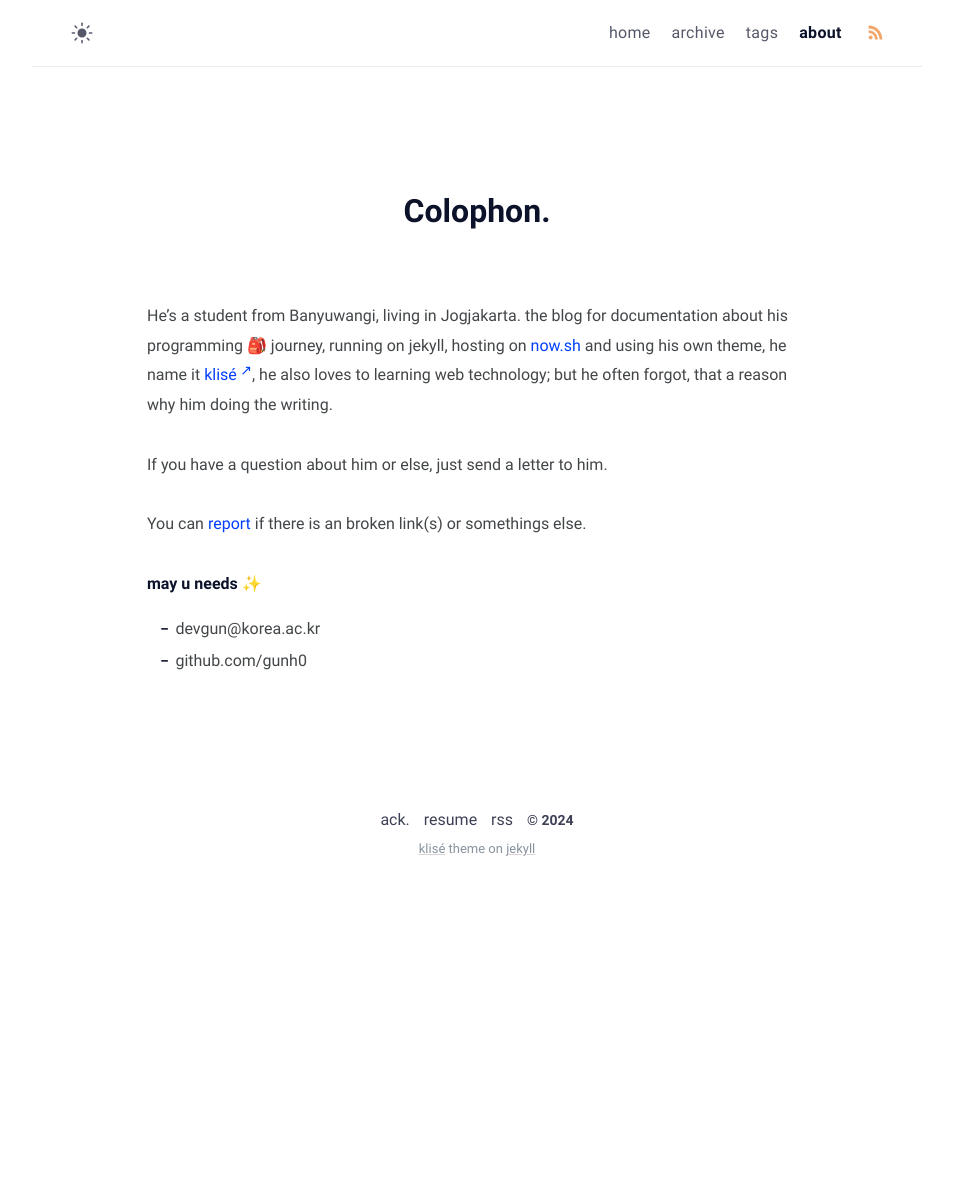
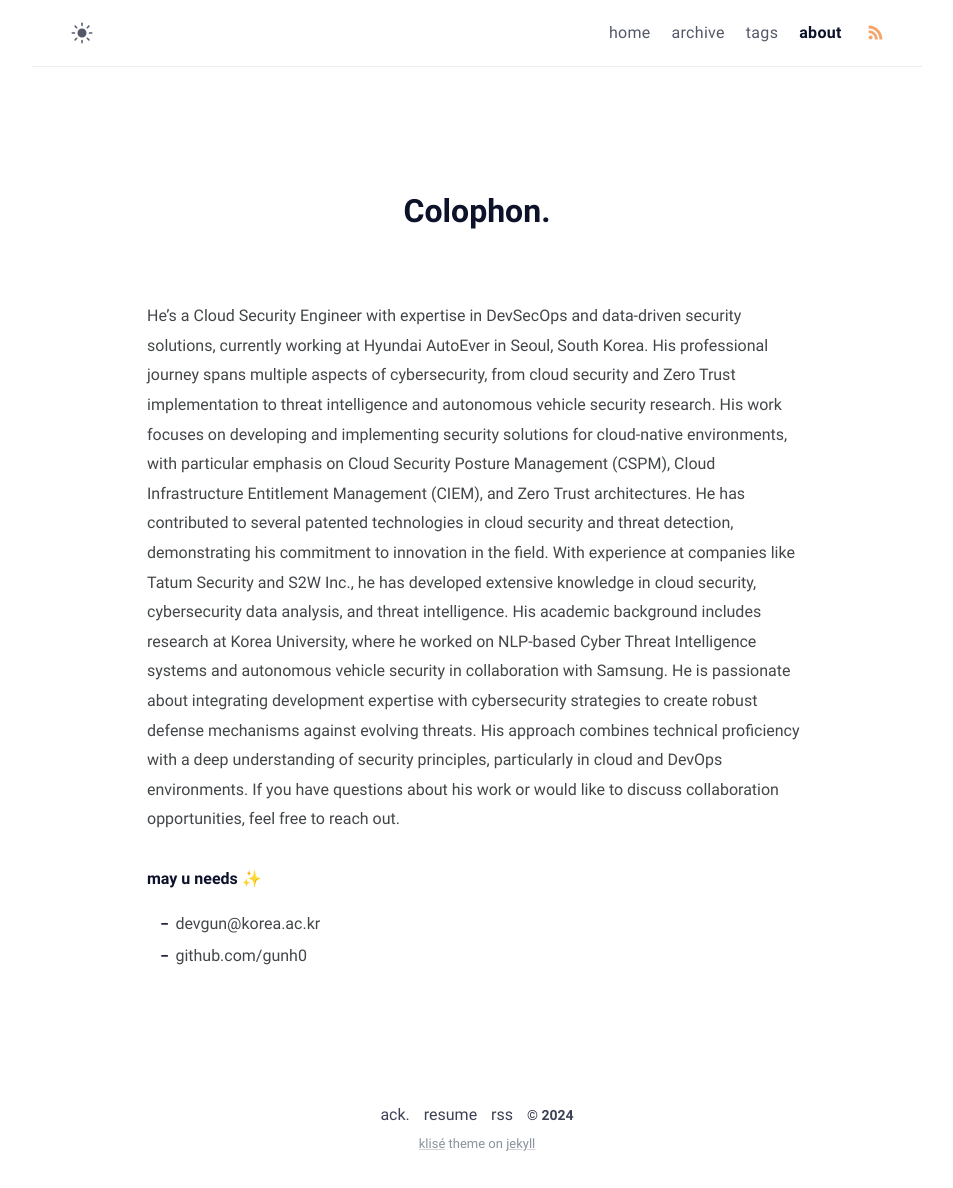
Before and after one commit to gunh0/gunh0.github.io, a Jekyll site: the page built from about.md, in a window 1280 px wide. Shown: the whole page, without its empty margins (163-1116 px from the left). Built offline with Jekyll 4.4.1, drawn with Linux system fonts in a browser that asks for light colours; before the commit the page ends 900 px from its top, so only the background shows below that.

Commit message:
update: about

```diff
--- a/_config.yml
+++ b/_config.yml
@@ -24,7 +24,7 @@ author:
   avatar: /assets/img/avatar.jpg # change with your own avatar
 
 # URL settings
-url: "https://klise.now.sh" #
+url: "https://gunh0.github.io" #
 baseurl:
 permalink: /:title/
 google_analytics: # leave it blank if not wish
--- a/about.md
+++ b/about.md
@@ -2,15 +2,15 @@
 title: Colophon
 permalink: /about/
 layout: page
-excerpt: Hello peeps, I'm student of computer science from Banyuwangi, living in Jogjakarta. This blog for documentation about my programming journey, running on jekyll, hosting on netlify and using my own simple theme.
+excerpt: A Cloud Security Engineer specializing in DevSecOps and data-driven security solutions, with experience in implementing Zero Trust architectures and developing cloud-native security tools.
 comments: false
 ---
 
-He's a student from Banyuwangi, living in Jogjakarta. the blog for documentation about his programming 🎒 journey, running on jekyll, hosting on [now.sh](http://now.sh) and using his own theme, he name it <a href="https://github.com/piharpi/jekyll-klise" target="_blank" rel="noopener">klisé</a>, he also loves to learning web technology; but he often forgot, that a reason why him doing the writing.
-
-If you have a question about him or else, just send a letter to him.
-
-You can [report](http://github.com/piharpi/jekyll-klise/issues/new) if there is an broken link(s) or somethings else.
+He's a Cloud Security Engineer with expertise in DevSecOps and data-driven security solutions, currently working at Hyundai AutoEver in Seoul, South Korea. His professional journey spans multiple aspects of cybersecurity, from cloud security and Zero Trust implementation to threat intelligence and autonomous vehicle security research.
+His work focuses on developing and implementing security solutions for cloud-native environments, with particular emphasis on Cloud Security Posture Management (CSPM), Cloud Infrastructure Entitlement Management (CIEM), and Zero Trust architectures. He has contributed to several patented technologies in cloud security and threat detection, demonstrating his commitment to innovation in the field.
+With experience at companies like Tatum Security and S2W Inc., he has developed extensive knowledge in cloud security, cybersecurity data analysis, and threat intelligence. His academic background includes research at Korea University, where he worked on NLP-based Cyber Threat Intelligence systems and autonomous vehicle security in collaboration with Samsung.
+He is passionate about integrating development expertise with cybersecurity strategies to create robust defense mechanisms against evolving threats. His approach combines technical proficiency with a deep understanding of security principles, particularly in cloud and DevOps environments.
+If you have questions about his work or would like to discuss collaboration opportunities, feel free to reach out.
 
 **may u needs ✨**
 
```
